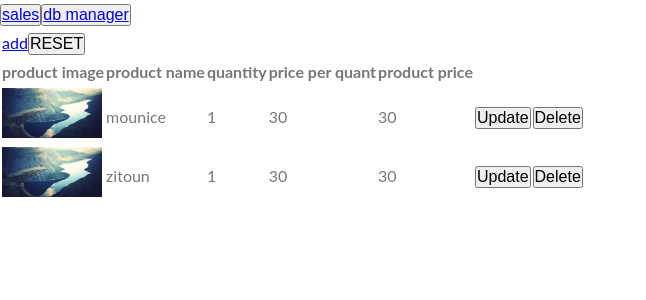
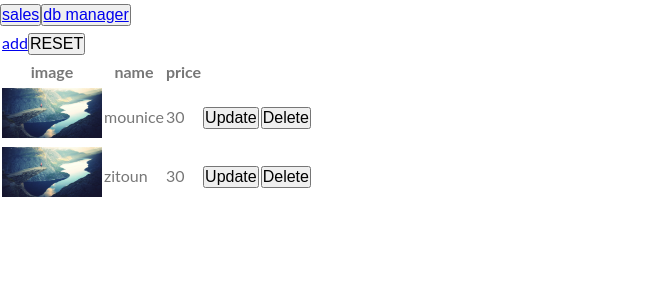
Before and after one commit to feelgeel/ALSAFIR, a React (Create React App) app: page /manageDb in a window 1280 px wide. Shown: the top 300 px of the page, without its empty margins (0-646 px from the left). Built offline with nearby package versions, Linux system fonts and the light colour scheme.

Commit message:
working with manage db

```diff
--- a/src/manageDb/ManageDb.jsx
+++ b/src/manageDb/ManageDb.jsx
@@ -9,14 +9,12 @@ export default function ManageDb() {
     {
     prodImg,
     prodName:"mounice",
-    prodQuant:1,
-    prodPricePerUnit:30,
+    price:30,
   },
     {
       prodImg,
       prodName:"zitoun",
-      prodQuant:1,
-      prodPricePerUnit:30,
+      price:30,
   },
 ]
   return (
@@ -26,23 +24,18 @@ export default function ManageDb() {
       <a href="#popup">add</a>
         <button>RESET</button>
         <tr>
-          <th>product image</th>
-          <th>product name</th>
-          <th>quantity</th>
-          <th>price per quant</th>
-          <th>product price</th>
+          <th> image</th>
+          <th> name</th>
+          <th>price</th>
           <th></th>
           <th></th>
         </tr>
         {
           products.map(dt=>{
-
             return <tr>
           <td><img width="100px" height="50px" src={dt.prodImg}/></td>
           <td>{dt.prodName}</td>
-          <td>{dt.prodQuant}</td>
-          <td>{dt.prodPricePerUnit}</td>
-          <td>{dt.prodPricePerUnit*dt.prodQuant}</td>
+          <td>{dt.price}</td>
           <td><button>Update</button></td>
           <td><button>Delete</button></td>
         </tr>
--- a/src/shoppingList/ShoppingList.jsx
+++ b/src/shoppingList/ShoppingList.jsx
@@ -1,9 +1,9 @@
 import React from "react";
 import prodImg from "../img/hero-small.jpg"
 import Popups from "../popups/Popups";
-const RightSide = () => {
+const ShopppingList = () => {
   let totalPrice=0
-    let products=[
+    let shoppingList=[
       {
       prodImg,
       prodName:"mounice",
@@ -32,7 +32,7 @@ const RightSide = () => {
           <th></th>
         </tr>
         {
-          products.map(dt=>{
+          shoppingList.map(dt=>{
             totalPrice+=dt.prodPricePerUnit*dt.prodQuant
 
             return <tr>
@@ -57,4 +57,4 @@ const RightSide = () => {
   );
 };
 
-export default RightSide;
+export default ShopppingList;
```
